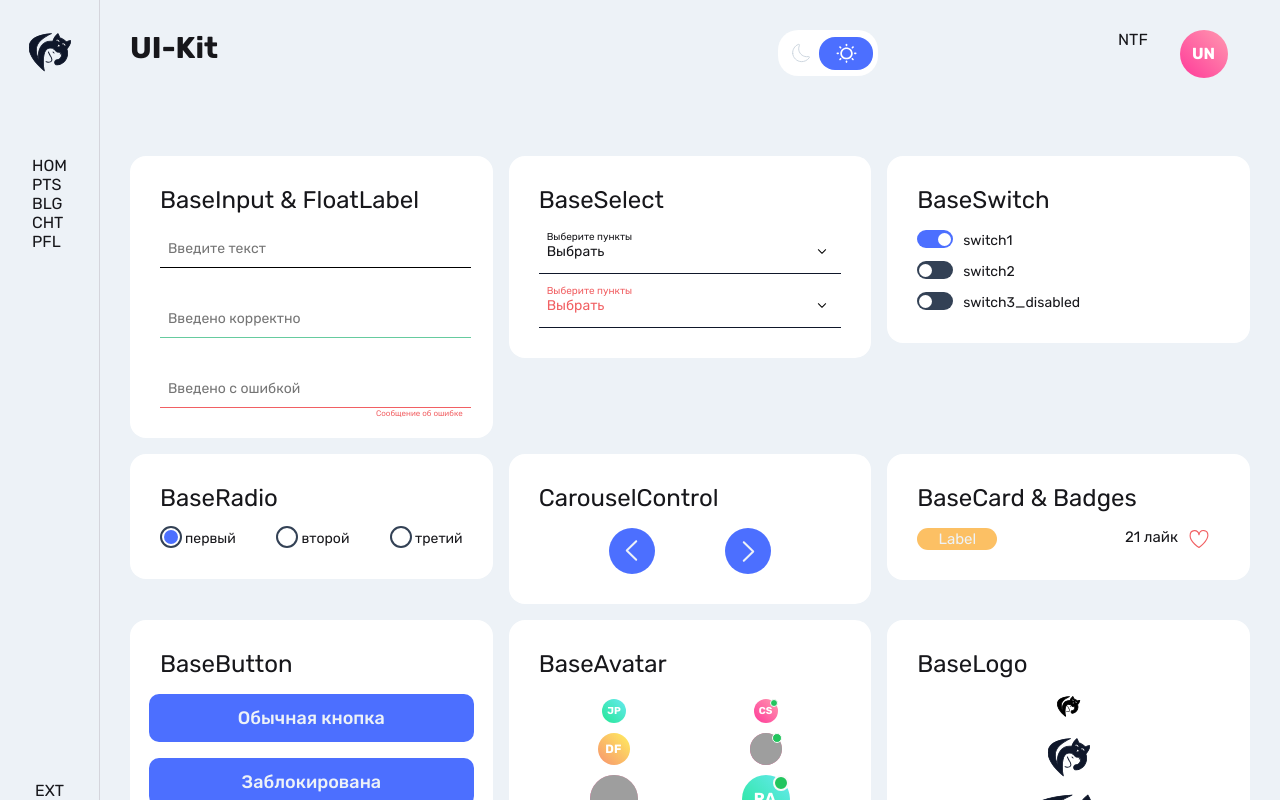
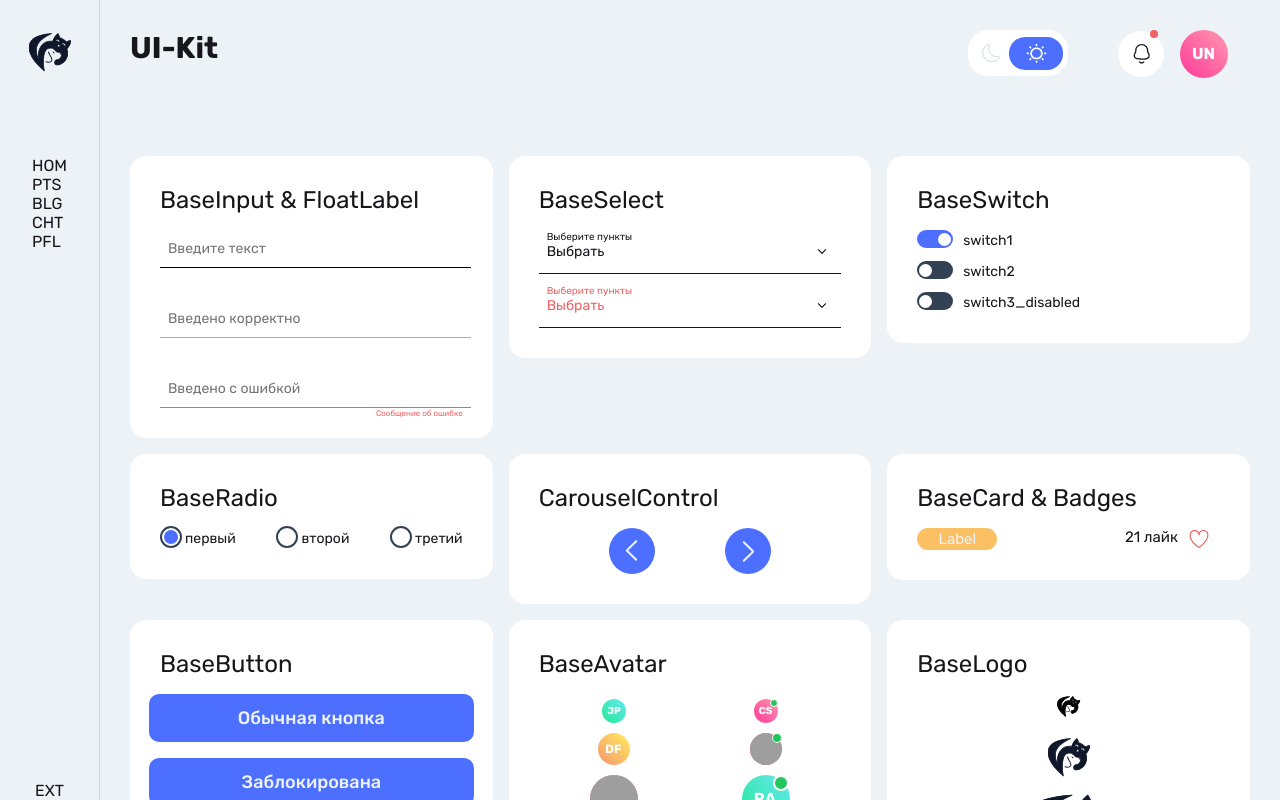
Before and after one commit to aleksaandr24/vue-pets, a Vue app: page /ui-kit in a window 1280 px wide. Built offline with nearby package versions, Linux system fonts and the light colour scheme; grey boxes are pictures that could not be loaded.

Commit message:
Add TheHeaderNotifications component

```diff
--- a/src/assets/styles/main.scss
+++ b/src/assets/styles/main.scss
@@ -41,5 +41,6 @@ body.loading {
         "@/components/ui/BadgeLabel/BadgeLabel.scss",
         "@/components/TheHeader/TheHeader.scss",
         "@/components/TheHeaderThemeSwitch/TheHeaderThemeSwitch.scss",
+        "@/components/TheHeaderNotifications/TheHeaderNotifications.scss",
         "@/components/TheSidebar/TheSidebar.scss",
         "@/components/TheMain/TheMain.scss";
--- a/src/components/TheHeader/TheHeader.scss
+++ b/src/components/TheHeader/TheHeader.scss
@@ -3,7 +3,7 @@
   padding: 30px 30px 0px 30px;
   grid-area: header;
   display: grid;
-  grid-template-columns: 1fr 300px 46px 46px;
+  grid-template-columns: 1fr 110px 46px 46px;
   grid-gap: 40px;
 
   &__page-title {
@@ -14,7 +14,7 @@
     @include flex-direct-vh(row);
   }
 
-  &__notifications {
+  &__icons {
     width: 110px;
     @include flex-direct-vh(row, space-between);
   }
--- a/src/components/TheHeader/TheHeader.vue
+++ b/src/components/TheHeader/TheHeader.vue
@@ -13,10 +13,10 @@
         :elemDisabled="false"
       />
     </div>
-    <div class="header__notifications">
-      <div>
-        NTF
-      </div>
+    <div class="header__icons">
+      <TheHeaderNotifications
+        :dark="darkTheme"
+      />
       <BaseAvatar
         :size="'md'"
       />
@@ -27,6 +27,7 @@
 <script>
 import BaseAvatar from '@/components/ui/BaseAvatar/BaseAvatar.vue'
 import TheHeaderThemeSwitch from '@/components/TheHeaderThemeSwitch/TheHeaderThemeSwitch.vue'
+import TheHeaderNotifications from '@/components/TheHeaderNotifications/TheHeaderNotifications.vue'
 import { mapGetters } from 'vuex'
 
 export default {
@@ -34,7 +35,8 @@ export default {
 
   components: {
     BaseAvatar,
-    TheHeaderThemeSwitch
+    TheHeaderThemeSwitch,
+    TheHeaderNotifications
   },
 
   props: {
@@ -64,6 +66,13 @@ export default {
       appTheme: 'getAppTheme'
     }),
 
+    darkTheme() {
+      if (this.theme === 'dark') {
+        return true
+      }
+      return false
+    },
+
     themeSwitchChecked() {
       if (this.appTheme === 'light') {
         return true
--- /dev/null
+++ b/src/components/TheHeaderNotifications/TheHeaderNotifications.scss
@@ -0,0 +1,31 @@
+.notifications {
+  position: relative;
+  @include flex-direct-vh(row, center, center);
+
+  &__circle {
+    width: 46px;
+    height: 46px;
+    border-radius: 50px;
+    cursor: pointer;
+    z-index: 1;
+    background-color: var(--bg-color-secondary);
+    background-image: url('@/assets/images/notifications.svg');
+    background-repeat: no-repeat;
+    background-position: center center;
+
+    &_dark {
+      background-image: url('@/assets/images/notifications-dark.svg');
+    }
+  }
+
+  &__badge {
+    width: 8px;
+    height: 8px;
+    border-radius: 50px;
+    position: absolute;
+    z-index: 2;
+    top: 0;
+    left: 70%;
+    background-color: var(--color-solid-danger);
+  }
+}
--- /dev/null
+++ b/src/components/TheHeaderNotifications/TheHeaderNotifications.vue
@@ -0,0 +1,34 @@
+<template>
+  <div
+    class="notifications"
+  >
+    <div class="notifications__badge"></div>
+    <div
+      :class="circleClassName"
+    >
+    </div>
+  </div>
+</template>
+
+<script>
+export default {
+  name: 'TheHeaderNotifications',
+
+  props: {
+    dark: {
+      type: Boolean,
+      default: false
+    }
+  },
+
+  computed: {
+    circleClassName() {
+      const classArray = ['notifications__circle']
+      if (this.dark) {
+        classArray.push('notifications__circle_dark')
+      }
+      return classArray.join(' ')
+    }
+  }
+}
+</script>
--- a/src/components/ui/BaseAvatar/BaseAvatar.scss
+++ b/src/components/ui/BaseAvatar/BaseAvatar.scss
@@ -8,10 +8,6 @@
     cursor: pointer;
     z-index: 1;
     overflow: hidden;
-
-    &:hover {
-      filter: brightness(120%);
-    }
 
     &_xs {
       width: 24px;
```
Also changed, not shown: src/assets/images/notifications-dark.svg (added), src/assets/images/notifications.svg (added).
